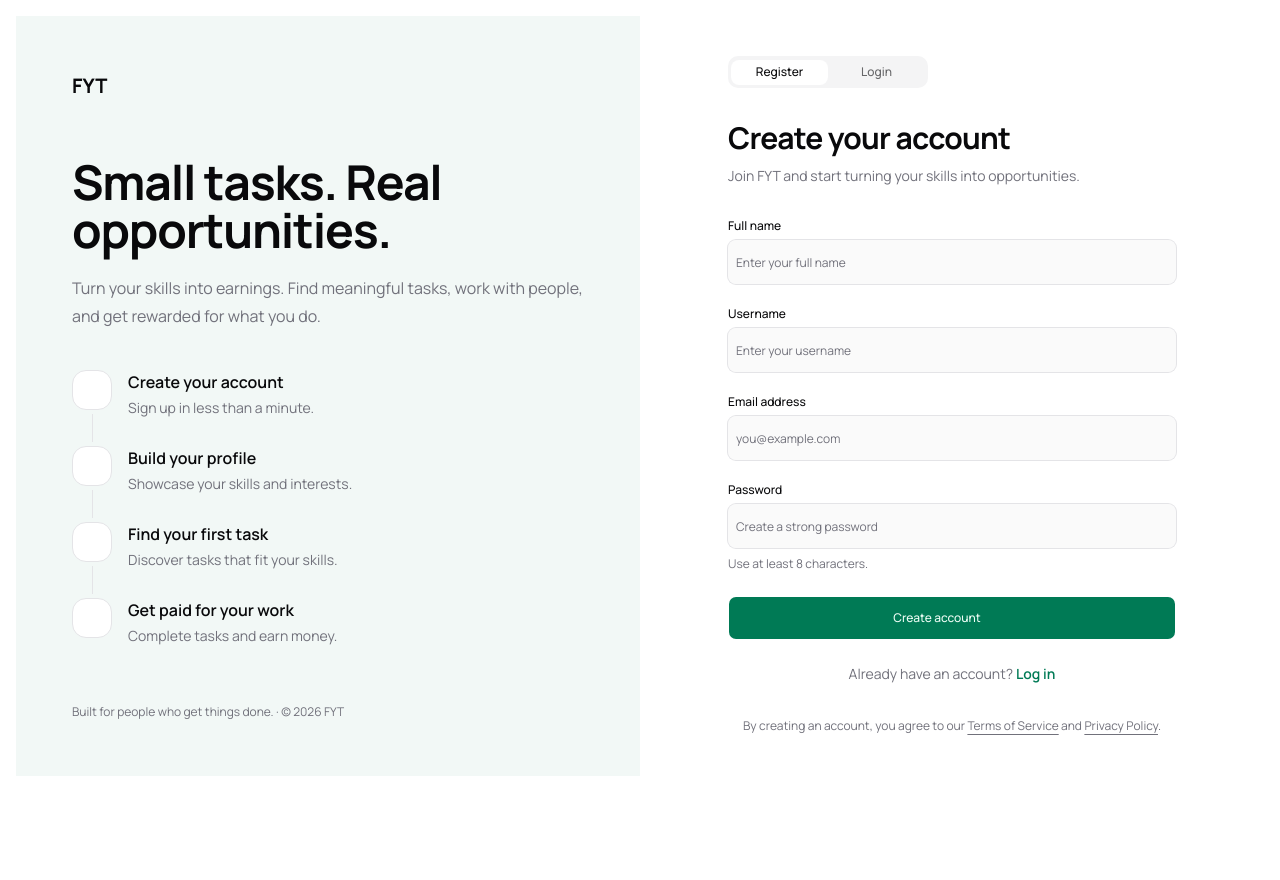
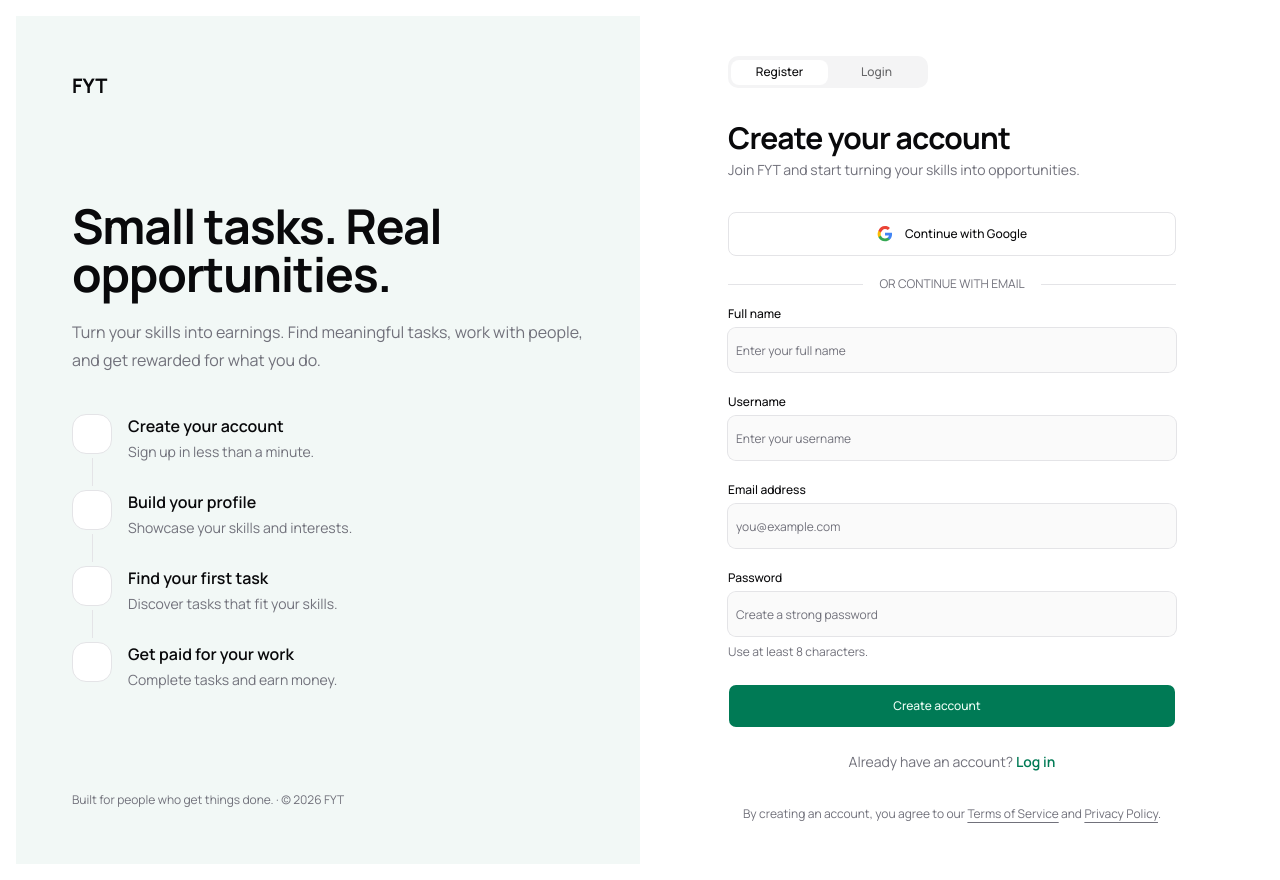
Before and after one commit to va1bhavx/fyt-frontend, a Next.js app: page /auth in a window 1280 px wide. Before the commit the page ends 800 px from the top, so only its background shows below. Built offline with nearby package versions, Linux system fonts and the light colour scheme; some icons are missing.

Commit message:
fix: fixed layout of auth

```diff
--- a/features/(auth)/auth-container.tsx
+++ b/features/(auth)/auth-container.tsx
@@ -19,7 +19,7 @@ export default function AuthContainer() {
   }
 
   return (
-    <section className="min-h-[calc(100vh-72px)] lg:grid lg:grid-cols-2">
+    <section className="min-h-[calc(100vh-32px)] lg:grid lg:grid-cols-2">
       <AuthHero mode={activeTab} />
 
       <section className="relative z-10 -mt-8 flex items-center justify-center rounded-t-[2rem] bg-background px-5 pt-8 pb-10 lg:mt-0 lg:rounded-none lg:py-10">
--- a/features/(auth)/auth-form.tsx
+++ b/features/(auth)/auth-form.tsx
@@ -5,6 +5,7 @@ import Link from "next/link"
 import { Button } from "@/components/ui/button"
 import { HugeiconsIcon } from "@hugeicons/react"
 import { ArrowRight01Icon } from "@hugeicons/core-free-icons"
+import { Separator } from "@/components/ui/separator"
 
 type AuthFormProps = {
   mode: AuthMode
@@ -12,21 +13,58 @@ type AuthFormProps = {
 
 export function AuthForm({ mode }: AuthFormProps) {
   const isLogin = mode === "login"
-  console.log(mode)
   return (
     <div>
-      <div className="mb-8 flex flex-col gap-2">
-        <h2 className="text-3xl font-bold tracking-tight">
+      <div className="mb-8 flex flex-col gap-1">
+        <h2 className="text-xl font-bold tracking-tight md:text-3xl">
           {isLogin ? "Welcome back" : "Create your account"}
         </h2>
 
-        <p className="text-sm leading-6 text-muted-foreground">
+        <p className="text-xs text-muted-foreground md:text-sm">
           {isLogin
             ? "Log in to continue to your FYT account."
             : "Join FYT and start turning your skills into opportunities."}
         </p>
       </div>
 
+      <div className="mb-4 space-y-5">
+        <Button
+          type="button"
+          variant="outline"
+          className="h-11 w-full"
+          onClick={() => {
+            // Connect your Google OAuth flow here.
+          }}
+        >
+          <svg viewBox="0 0 24 24" className="mr-2 size-4" aria-hidden="true">
+            <path
+              fill="#4285F4"
+              d="M22.56 12.25c0-.78-.07-1.53-.2-2.25H12v4.26h5.92a5.05 5.05 0 0 1-2.2 3.31v2.77h3.57c2.08-1.92 3.27-4.75 3.27-8.09Z"
+            />
+            <path
+              fill="#34A853"
+              d="M12 23c2.97 0 5.46-.98 7.28-2.66l-3.57-2.77c-.98.66-2.23 1.06-3.71 1.06-2.86 0-5.29-1.93-6.16-4.53H2.15v2.84A11 11 0 0 0 12 23Z"
+            />
+            <path
+              fill="#FBBC05"
+              d="M5.84 14.1a6.6 6.6 0 0 1 0-4.2V7.06H2.15a11 11 0 0 0 0 9.88l3.69-2.84Z"
+            />
+            <path
+              fill="#EA4335"
+              d="M12 4.36c1.62 0 3.06.56 4.21 1.64l3.15-3.15C17.45.99 14.97 0 12 0a11 11 0 0 0-9.85 7.06l3.69 2.84C6.71 7.3 9.14 4.36 12 4.36Z"
+            />
+          </svg>
+          Continue with Google
+        </Button>
+
+        <div className="flex items-center gap-4">
+          <Separator className="flex-1" />
+          <span className="text-xs text-muted-foreground">
+            OR CONTINUE WITH EMAIL
+          </span>
+          <Separator className="flex-1" />
+        </div>
+      </div>
       {/* Move your existing Google button and separator here. */}
 
       <form className="space-y-6">
```
